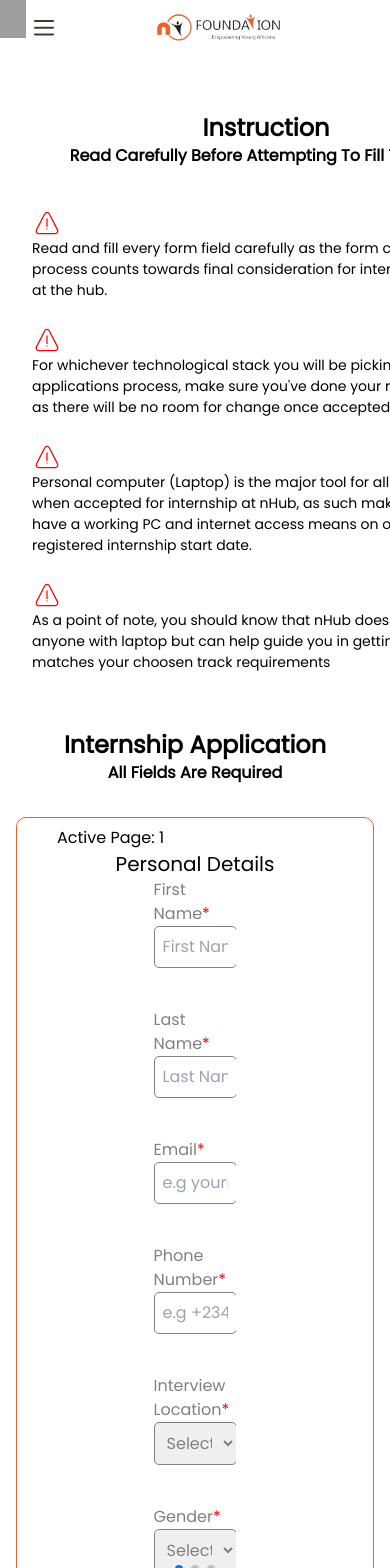
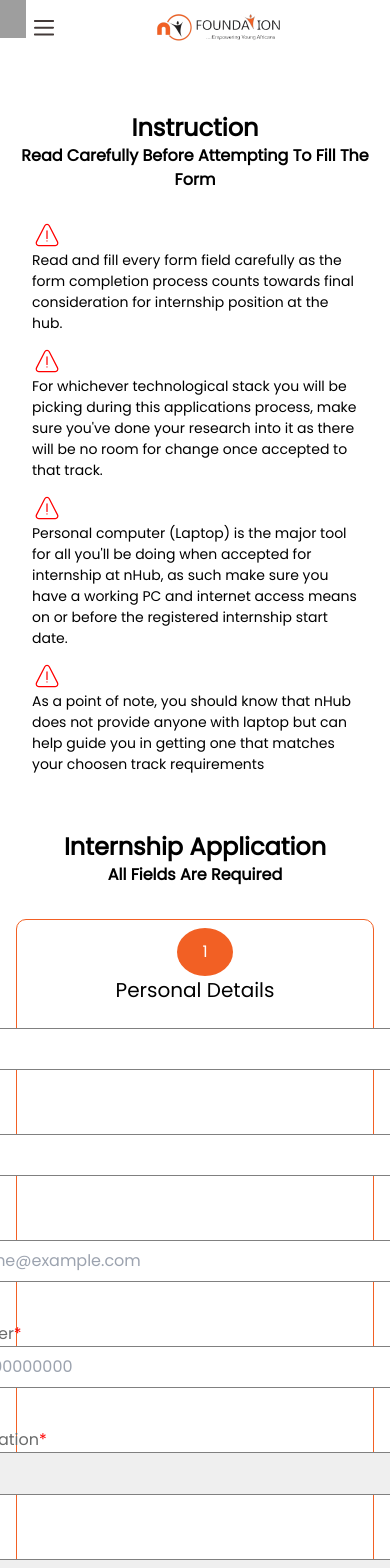
Before and after one commit to nHubNg/nhubfoundation, a React (Vite) app: page /internship in a window 390 px wide. Shown: the top 1568 px of the page. Built offline with nearby package versions, Linux system fonts and the light colour scheme; grey boxes are pictures that could not be loaded.

Commit message:
responsive form

```diff
--- a/src/pages/internship/components/InstructModal.jsx
+++ b/src/pages/internship/components/InstructModal.jsx
@@ -7,24 +7,24 @@ export const InstructModal=()=>{
     return(
         <div className="">
 
-        <div className="text-center capitalize  font-semibold">
+        <div className="text-center flex flex-col justify-center capitalize  font-semibold">
         <h1 className="text-2xl">Instruction</h1>
         <p>read carefully before attempting to fill the form</p>
         </div>
-        <div className=" p-4 text-[14px]">
-          <div className=" items-center mt-6 justify-between w-[100%]">
+        <div className="p-4 md:p-4 text-[14px]">
+          <div className=" items-center mt-3 md:mt-6 justify-between w-[100%]">
             <CiWarning className="text-3xl text-red font-bold" />
             <p>Read and fill every form field carefully as the form completion process counts towards final consideration for internship position at the hub.</p>
           </div>
-          <div className=" items-center mt-6 justify-between w-[100%]">
+          <div className=" items-center mt-3 md:mt-6 justify-between w-[100%]">
             <CiWarning className="text-3xl text-red font-bold" />
             <p>For whichever technological stack you will be picking during this applications process, make sure you've done your research into it as there will be no room for change once accepted to that track.</p>
           </div>
-          <div className=" items-center mt-6 justify-between w-[100%]">
+          <div className=" items-center mt-3 md:mt-6 justify-between w-[100%]">
             <CiWarning className="text-3xl text-red font-bold" />
             <p>Personal computer (Laptop) is the major tool for all you'll be doing when accepted for internship at nHub, as such make sure you have a working PC and internet access means on or before the registered internship start date.</p>
           </div>
-          <div className=" items-center mt-6 justify-between w-[100%]">
+          <div className=" items-center mt-3 md:mt-6 justify-between w-[100%]">
             <CiWarning className="text-3xl text-red font-bold" />
             <p>As a point of note, you should know that nHub does not provide anyone with laptop but can help guide you in getting one that matches your choosen track requirements</p>
           </div>
--- a/src/pages/internship/components/PersonalDetails.jsx
+++ b/src/pages/internship/components/PersonalDetails.jsx
@@ -20,7 +20,7 @@ const PersonalDetails = ({ formData, setFormData }) => {
   };
 
   return (
-    <div className="grid grid-cols-1 md:grid-cols-2 gap-6 text-[#808080]" >
+    <div className="grid grid-cols-1 md:grid-cols-2 gap-6 text-textAsh" >
       <div className="pb-4">
         <label>
           First Name<span className="text-red">*</span>
--- a/src/pages/internship/index.jsx
+++ b/src/pages/internship/index.jsx
@@ -82,17 +82,20 @@ const Internship = () => {
     e.preventDefault();
     console.log(formData);
   };
-  const handleSlideChange = () => {
-    setPage((currPage) => currPage + 1);
+  const handleNextChange = () => {
+      setPage((currPage) => currPage + 1);
   };
 
-  const slides = ['Slide 1', 'Slide 2', 'Slide 3', 'Slide 4'];
+  const handlePrevChange= () => {
+    setPage((currPage) => currPage - 1);
+  }
+
   return (
     <>
 
     <ScrollToTopOnMount/>
     <div className="md:flex justify-between overflow-x-hidden mb-10 w-full p-4">
-      <div className="pt-10 w-[500px]">
+      <div className="pt-10  md:w-[500px]">
         <InstructModal/>
       </div>
         <div className="">
@@ -104,43 +107,46 @@ const Internship = () => {
           <div className=" md:w-[80%] md:ml-32 border border-orange rounded-[10px] flex flex-col justify-center items-center">
             <div className="md:w-[105%] overflow-hidden px-10 h-[105vh] mt-2 ">
 
-              <p>Active Page: {activeSlide + 1}</p>
+              <p>{pageNumber()}</p>
               <div className="overflow-hidden">
                 <h1 className="flex justify-center items-center text-xl text-black">
                   {formTitles[page]}
                 </h1>
           <Swiper
-                // effect={'coverflow'}
-                // grabCursor={true}
-                // centeredSlides={true}
+                rewind={true}
                 slidesPerView={1}
-                onSlideChange={ handleSlideChange}
-                // navigation
+                onSlideChange={ handleNextChange}
                 pagination={{
                   clickable: true,
 
                 }}
+                navigation={{
+                  nextEl: '.swiper-button-next',
+                  prevEl: '.swiper-button-prev',
+                  clickable: true,
+                }}
+
                 modules={[EffectCoverflow, Pagination,Navigation]}
-                className="mySwiper w-[30%] ">
+                className="mySwiper w-[600px] ">
                 <SwiperSlide>
-                  <div className="swiper-slide-content">{ page===0 && pageDisplay()}</div>
+                  <div className="swiper-slide-content">{ page === 0 && pageDisplay()}</div>
                 </SwiperSlide>
                 <SwiperSlide>
-                  <div className="swiper-slide-content">{ page===1 && pageDisplay()}</div>
+                  <div className="swiper-slide-content">{ page === 1 && pageDisplay()}</div>
                 </SwiperSlide>
                 <SwiperSlide>
-                  <div className="swiper-slide-content">{ page===2 && pageDisplay()}</div>
+                  <div className="swiper-slide-content">{ page === 2 && pageDisplay()}</div>
                 </SwiperSlide>
 
               </Swiper>
-                <div className="mt-10" >{pageDisplay()}</div>
+                {/* <div className="mt-10" >{pageDisplay()}</div> */}
               </div>
               <div className="flex justify-between items-center my-4 ">
                 {page === 0 ? (
                   ""
                 ) : (
                   <button
-                    className="py-2 px-9 bg-orange text-white rounded-md"
+                    className=" py-2 px-9 bg-orange text-white rounded-md"
                     disabled={page === 0}
                     onClick={() => {
                       setPage((currPage) => currPage - 1);
@@ -149,15 +155,14 @@ const Internship = () => {
                     Prev
                   </button>
                 )}
-                {/* <button onClick={handleSubmit} className="py-2 px-9 bg-orange text-white rounded-md">Submit</button> */}
                 <button
-                  className="py-2 px-9 bg-orange text-white rounded-md"
+                  className="  py-2 px-9 bg-orange text-white rounded-md"
                   onClick={(e) => {
                     if (page === formTitles.length - 1) {
                       e.preventDefault();
                       console.log(formData);
                     } else {
-                      setPage((currPage) => currPage + 1);
+                      setPage( (currPage) => currPage + 1 );
                     }
                   }}
                 >
```
